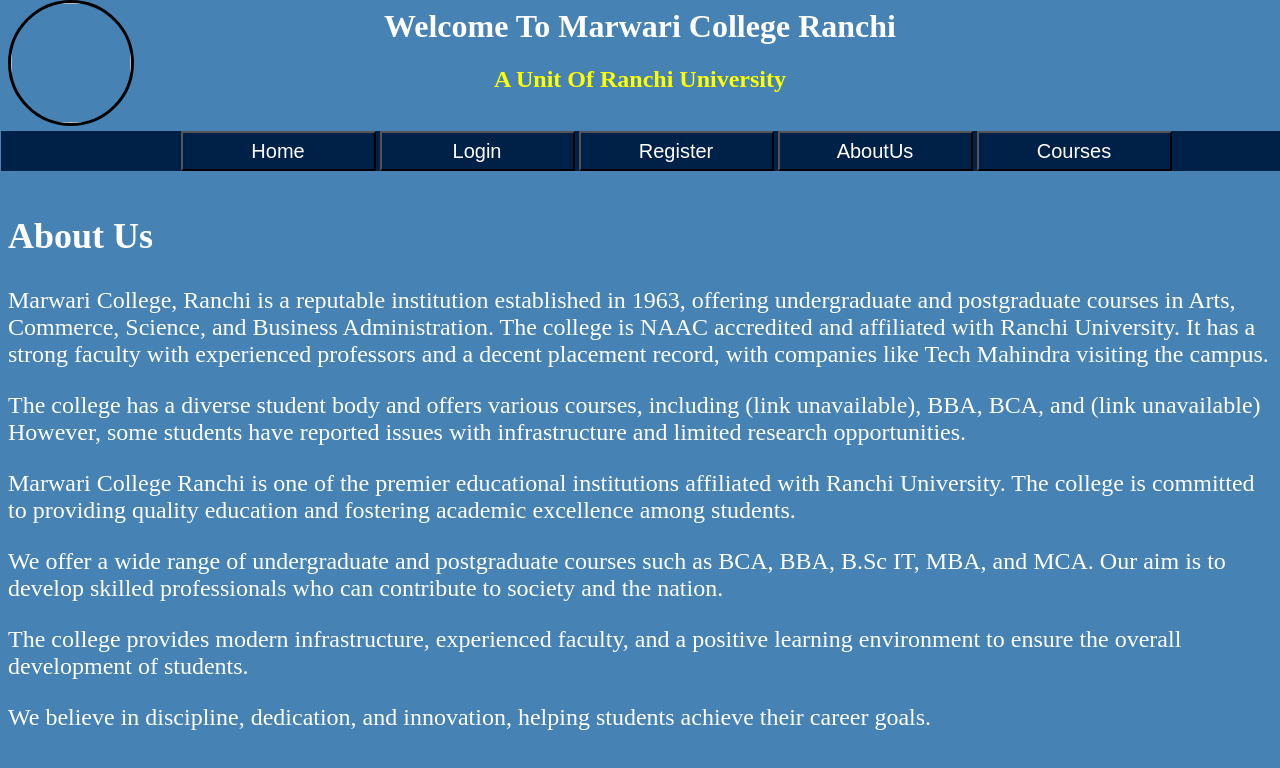
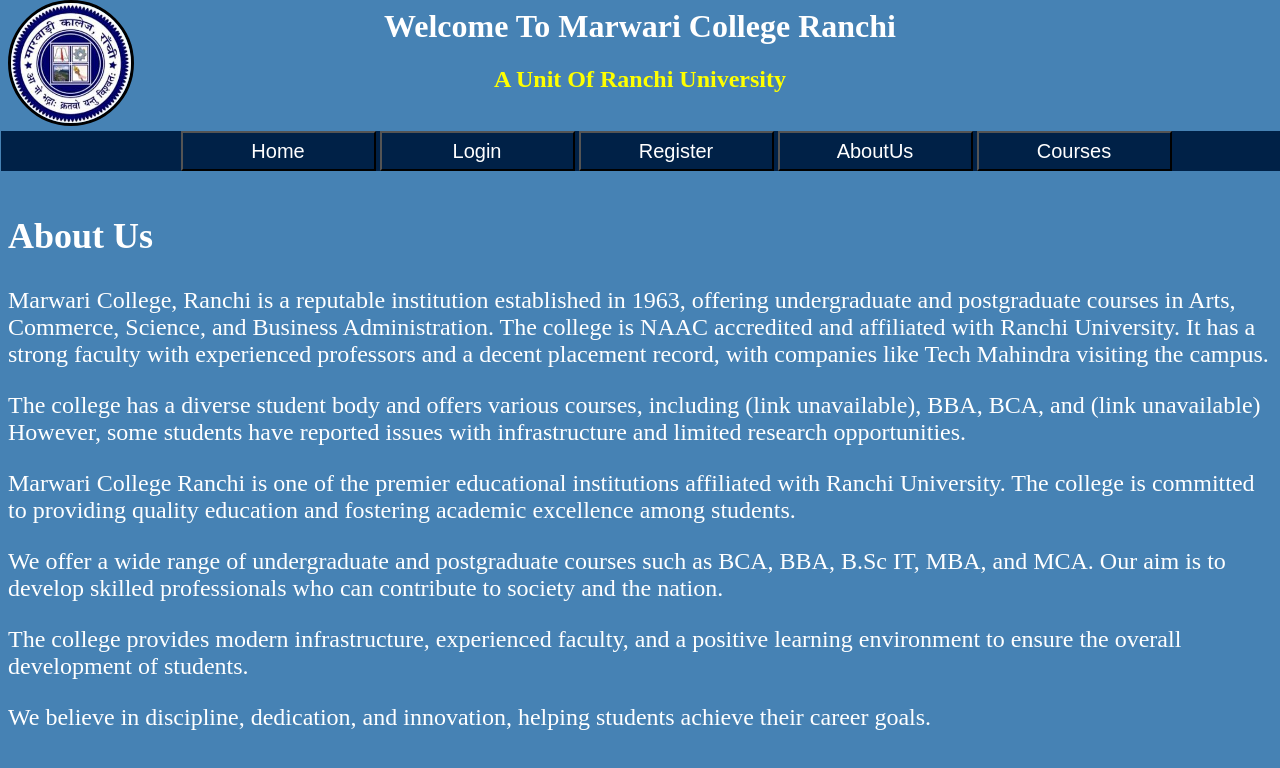
Before and after one commit to ace09arabh/clg_ch, a plain HTML site: page 3.html in a window 1280 px wide. Drawn offline with Linux system fonts and the light colour scheme.

Commit message:
Update 3.html

```diff
--- a/3.html
+++ b/3.html
@@ -19,7 +19,7 @@ background-color:orange;
 <h1><font color="white">Welcome To Marwari College Ranchi</font></h1>
 <h2><font color="yellow">A Unit Of Ranchi University</font></h2><br>
 </center>
-<img src="img/logo.jpeg"style="position:absolute;top:0px;border:solid;border-radius:120px;height:120px;width:120px;">
+<img src="logo.jpeg"style="position:absolute;top:0px;border:solid;border-radius:120px;height:120px;width:120px;">
 <div style="background-color:#002147;position:absolute;height:40px;width:1350px;right:1px;left:1px">
 <center>
 <a href="index.html"><button>Home</button></a>
```
